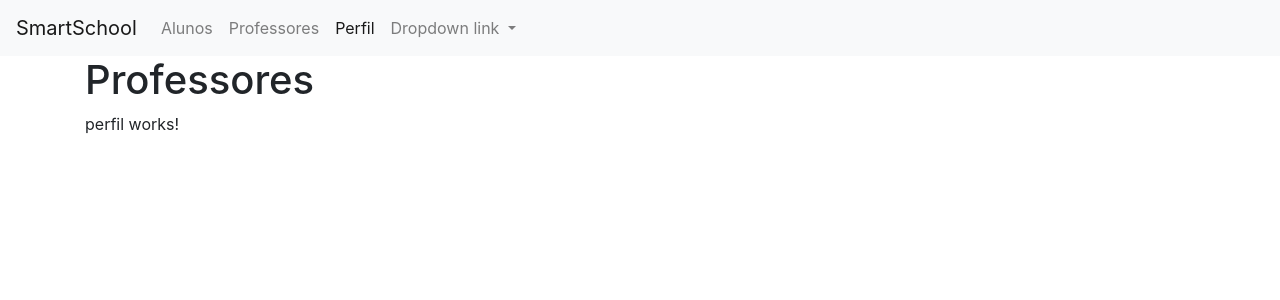
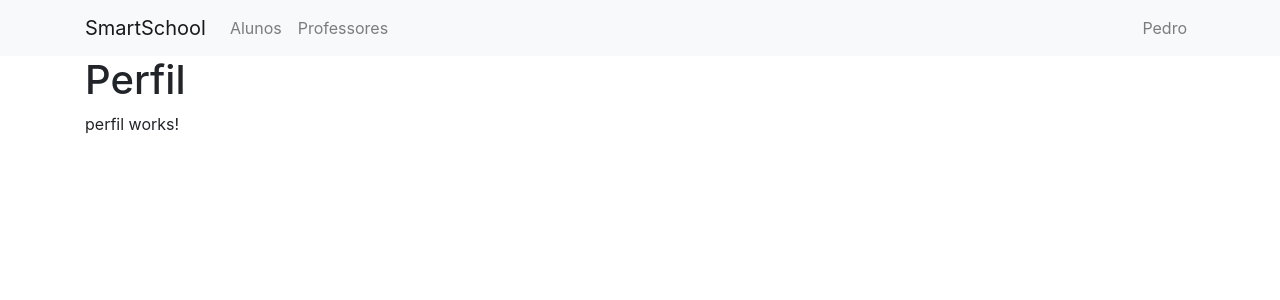
Before and after one commit to pedroarrudant/SmartSchool, an Angular app: page /perfil in a window 1280 px wide. Shown: the top 300 px of the page. Built offline with nearby package versions, Linux system fonts and the light colour scheme.

Commit message:
Implementacao da utilizacao de dropdown

```diff
--- a/src/app/app.module.ts
+++ b/src/app/app.module.ts
@@ -9,6 +9,8 @@ import { PerfilComponent } from './perfil/perfil.component';
 import { DashboardComponent } from './dashboard/dashboard.component';
 import { NavComponent } from './nav/nav.component';
 import { TituloComponent } from './titulo/titulo.component';
+import { BrowserAnimationsModule } from '@angular/platform-browser/animations';
+import { BsDropdownModule } from 'ngx-bootstrap/dropdown';
 
 @NgModule({
   declarations: [
@@ -22,7 +24,9 @@ import { TituloComponent } from './titulo/titulo.component';
   ],
   imports: [
     BrowserModule,
-    AppRoutingModule
+    AppRoutingModule,
+    BrowserAnimationsModule,
+    BsDropdownModule.forRoot()
   ],
   providers: [],
   bootstrap: [AppComponent]
--- a/src/app/nav/nav.component.html
+++ b/src/app/nav/nav.component.html
@@ -1,29 +1,32 @@
 <nav class="navbar navbar-expand-lg navbar-light bg-light">
+  <div class="container">
     <a class="navbar-brand" routerLink="dashboard">SmartSchool</a>
-    <button class="navbar-toggler" type="button" data-toggle="collapse" data-target="#navbarNavDropdown" aria-controls="navbarNavDropdown" aria-expanded="false" aria-label="Toggle navigation">
+    <button class="navbar-toggler" type="button" data-toggle="collapse" data-target="#navbarNavDropdown"
+      aria-controls="navbarNavDropdown" aria-expanded="false" aria-label="Toggle navigation">
       <span class="navbar-toggler-icon"></span>
     </button>
     <div class="collapse navbar-collapse" id="navbarNavDropdown">
-      <ul class="navbar-nav">
+      <ul class="navbar-nav mr-auto">
         <li class="nav-item">
-          <a class="nav-link" routerLink="alunos" routerLinkActive="active">Alunos <span class="sr-only">(current)</span></a>
+          <a class="nav-link" routerLink="alunos" routerLinkActive="active">Alunos <span
+              class="sr-only">(current)</span></a>
         </li>
         <li class="nav-item">
           <a class="nav-link" routerLink="professores" routerLinkActive="active">Professores</a>
         </li>
-        <li class="nav-item">
-          <a class="nav-link" routerLink="perfil" routerLinkActive="active">Perfil</a>
-        </li>
+      </ul>
+      <ul class="navbar-nav" dropdown>
         <li class="nav-item dropdown">
-          <a class="nav-link dropdown-toggle" href="#" id="navbarDropdownMenuLink" role="button" data-toggle="dropdown" aria-haspopup="true" aria-expanded="false">
-            Dropdown link
+          <a id="button-basic" dropdownToggle class="nav-link dropdownToggle" role="button" data-toggle="dropdown" id="navbarDropdownMenuLink"
+            aria-haspopup="true" aria-expanded="false" style="cursor: pointer">
+            Pedro
           </a>
-          <div class="dropdown-menu" aria-labelledby="navbarDropdownMenuLink">
-            <a class="dropdown-item" href="#">Action</a>
-            <a class="dropdown-item" href="#">Another action</a>
-            <a class="dropdown-item" href="#">Something else here</a>
+          <div id="dropdown-basic" *dropdownMenu class="dropdown-menu" aria-labelledby="navbarDropdownMenuLink">
+            <a class="dropdown-item" routerLink="perfil">Perfil</a>
+            <a class="dropdown-item" href="#">Sair</a>
           </div>
         </li>
       </ul>
     </div>
-  </nav>
+  </div>
+</nav>
--- a/src/app/perfil/perfil.component.ts
+++ b/src/app/perfil/perfil.component.ts
@@ -7,7 +7,7 @@ import { Component, OnInit } from '@angular/core';
 })
 export class PerfilComponent implements OnInit {
 
-  public titulo = 'Professores';
+  public titulo = 'Perfil';
   constructor() { }
 
   ngOnInit(): void {
```
